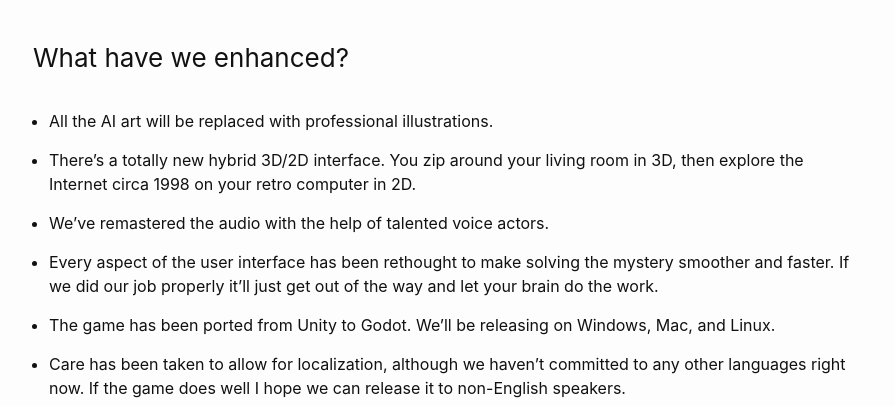
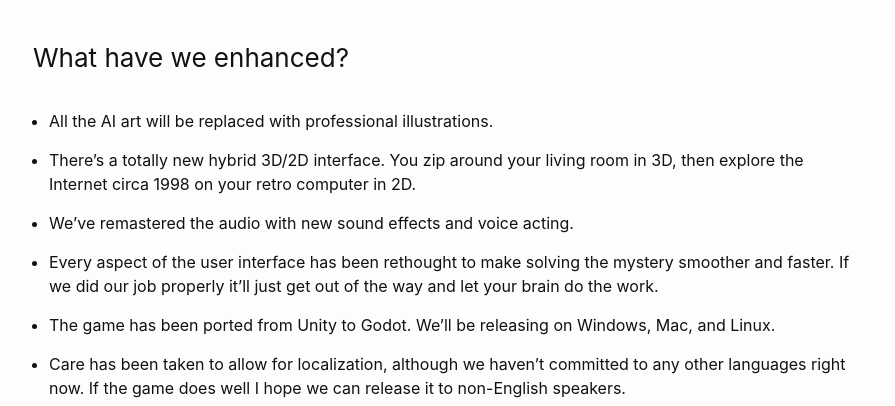
Before and after one commit to eviltrout/blog, a Jekyll site: the page built from _posts/2024-03-03-the-roottrees-are-dead.markdown, in a window 1280 px wide. Shown: the part 1078-1484 px from the top of the page, without its empty margins (187-1082 px from the left). Built offline with Jekyll 4.4.1, drawn with Linux system fonts in a browser that asks for light colours.

Commit message:
Update 2024-03-03-the-roottrees-are-dead.markdown

```diff
--- a/_posts/2024-03-03-the-roottrees-are-dead.markdown
+++ b/_posts/2024-03-03-the-roottrees-are-dead.markdown
@@ -28,7 +28,7 @@ Jeremy and I kept talking, and I kept prototyping, and recently we announced the
 
 * There's a totally new hybrid 3D/2D interface. You zip around your living room in 3D, then explore the Internet circa 1998 on your retro computer in 2D.
 
-* We've remastered the audio with the help of talented voice actors.
+* We've remastered the audio with new sound effects and voice acting.
 
 * Every aspect of the user interface has been rethought to make solving the mystery smoother and faster. If we did our job properly it'll just get out of the way and let your brain do the work.
 
```
